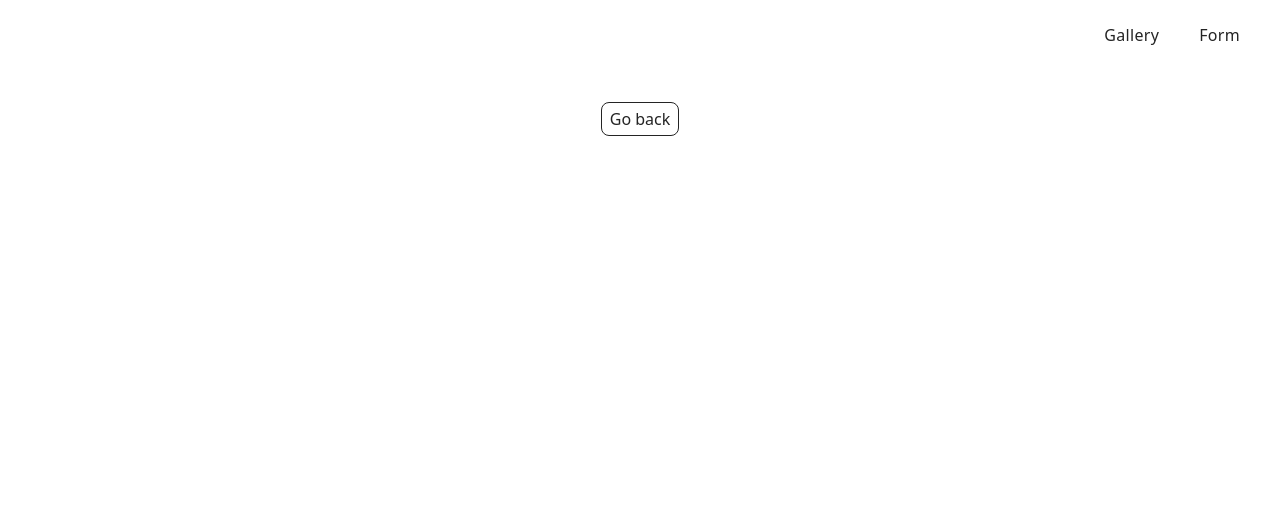
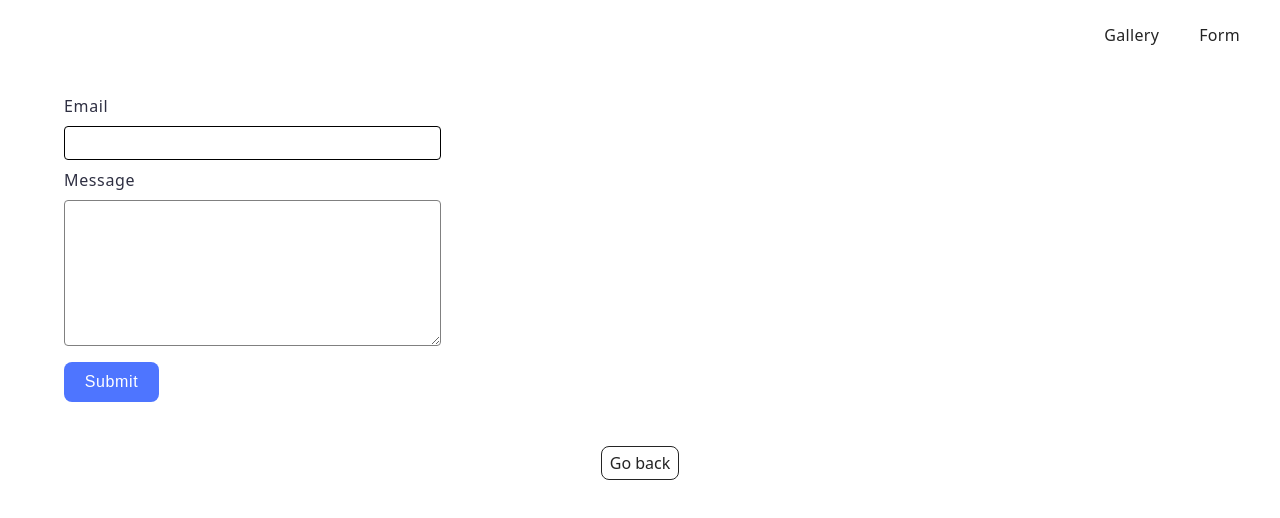
Before and after one commit to konorezzova-spec/goit-js-hw-09, a website built with Vite: page src/2-form.html in a window 1280 px wide. Built offline with nearby package versions, Linux system fonts and the light colour scheme.

Commit message:
form is done

```diff
--- a/src/2-form.html
+++ b/src/2-form.html
@@ -14,10 +14,23 @@
 
     <main>
         <div class="container">
+            <form class="feedback-form" autocomplete="off">
+                <label>
+                    Email
+                    <input type="email" name="email" autofocus />
+                </label>
+                <label>
+                    Message
+                    <textarea name="message" rows="8"></textarea>
+                </label>
+                <button type="submit">Submit</button>
+            </form>
+
             <load src="./partials/back-link.html" />
         </div>
     </main>
 
+    <script type="module" src="./js/2-form.js"></script>
 </body>
 
 </html>
--- /dev/null
+++ b/src/css/form.css
@@ -0,0 +1,63 @@
+.feedback-form {
+    display: flex;
+    align-items: flex-start;
+    justify-content: flex-start;
+    flex-direction: column;
+    gap: 8px;
+
+    background-color: #fff;
+
+    border-radius: 8px;
+    padding: 24px;
+    width: 408px;
+    height: 296px;
+}
+label {
+    display: flex;
+    flex-direction: column;
+    align-items: flex-start;
+    justify-content: flex-start;
+    gap: 8px;
+    width: 100%;
+
+    font-weight: 400;
+    font-size: 16px;
+    line-height: 1.5;
+    letter-spacing: 0.04em;
+    color: #2e2f42;
+}
+input[type="email"], textarea {
+    display: block;
+    width: 359px;
+    padding: 8px;
+    border-radius: 4px;
+    border: 1px solid #808080;
+    font-size: 14px;
+}
+input[type="email"]:focus, textarea:focus {
+    outline: none;
+    border-color: #000000;
+}
+button {
+    display: flex;
+    align-items: center;
+    justify-content: center;
+    cursor: pointer;
+    margin-top: 8px;
+
+    border-radius: 8px;
+    border: none;
+    background: #4e75ff;
+    padding: 8px 16px;
+    width: 95px;
+    height: 40px;
+
+    font-weight: 500;
+    font-size: 16px;
+    line-height: 1.5;
+    letter-spacing: 0.04em;
+    color: #fff;
+}
+button:hover {
+    background: #6c8cff;
+}
--- a/src/css/styles.css
+++ b/src/css/styles.css
@@ -14,6 +14,7 @@
 @import url('./header.css');
 @import url('./back-link.css');
 @import url('./gallery.css');
+@import url('./form.css');
 
 /* Додатковий імпорт стилів */
  @import url("simplelightbox/dist/simple-lightbox.min.css");
--- a/src/js/2-form.js
+++ b/src/js/2-form.js
@@ -0,0 +1,18 @@
+const form = document.querySelector('.feedback-form');
+const emailInput = form.elements.email;
+const messageInput = form.elements.message;
+const key = 'message';
+
+messageInput.value = localStorage.getItem(key) ?? '';
+
+form.addEventListener('input', (evt) => {
+    localStorage.setItem(key, evt.target.value);
+})
+
+form.addEventListener('submit', (evt) => {
+    evt.preventDefault();
+    console.log(`email:`, emailInput.value);
+    console.log(`message:`, messageInput.value);
+    localStorage.removeItem(key);
+    form.reset();
+});
```
